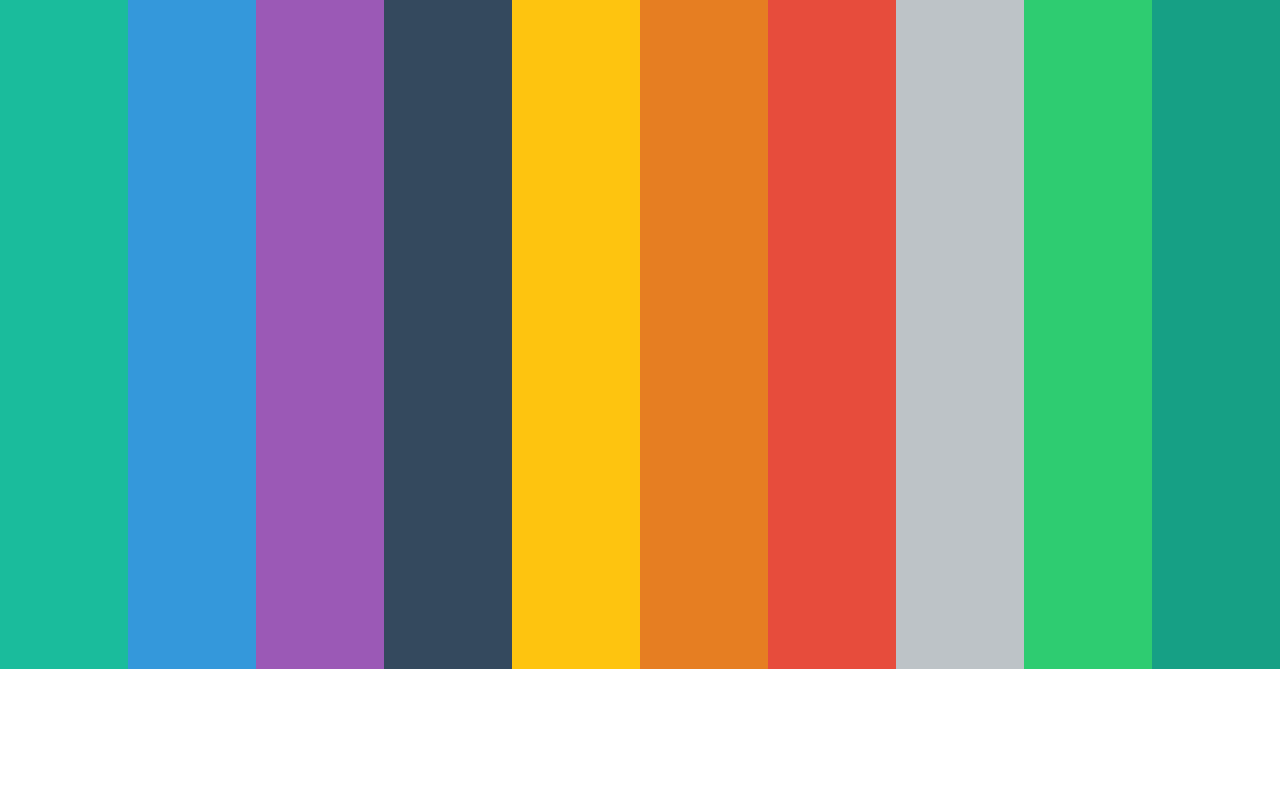
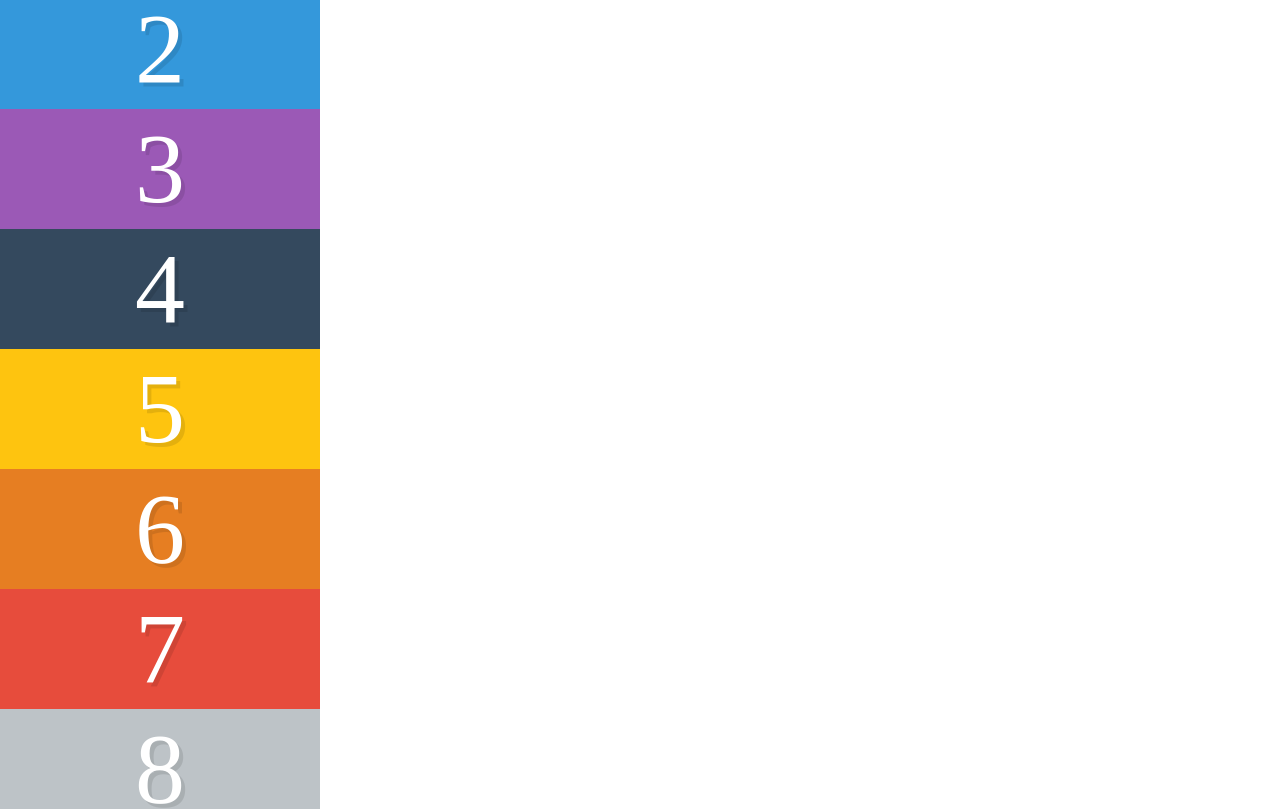
Before and after one commit to priyankthakkar/flexbox, a plain HTML site: page index.html in a window 1280 px wide. Shown: the part 131-940 px from the top of the page. Before the commit the page ends 800 px from the top, so only its background shows below. Drawn offline with Linux system fonts and the light colour scheme.

Commit message:
Change Log: 1. updated flex-direction Changes By: Priyank Thakkar

```diff
--- a/style.css
+++ b/style.css
@@ -1,6 +1,14 @@
 .container {
     display: flex;
     height: 100vh;
+    flex-direction: column;
+    /*
+        possible values: column, row (default), column-reverse, row-reverse
+        row: left to right
+        column: top to bottom
+        row-reverse: right to left
+        column-reverse: bottom to top
+    */
 }
 
 .box {
```
